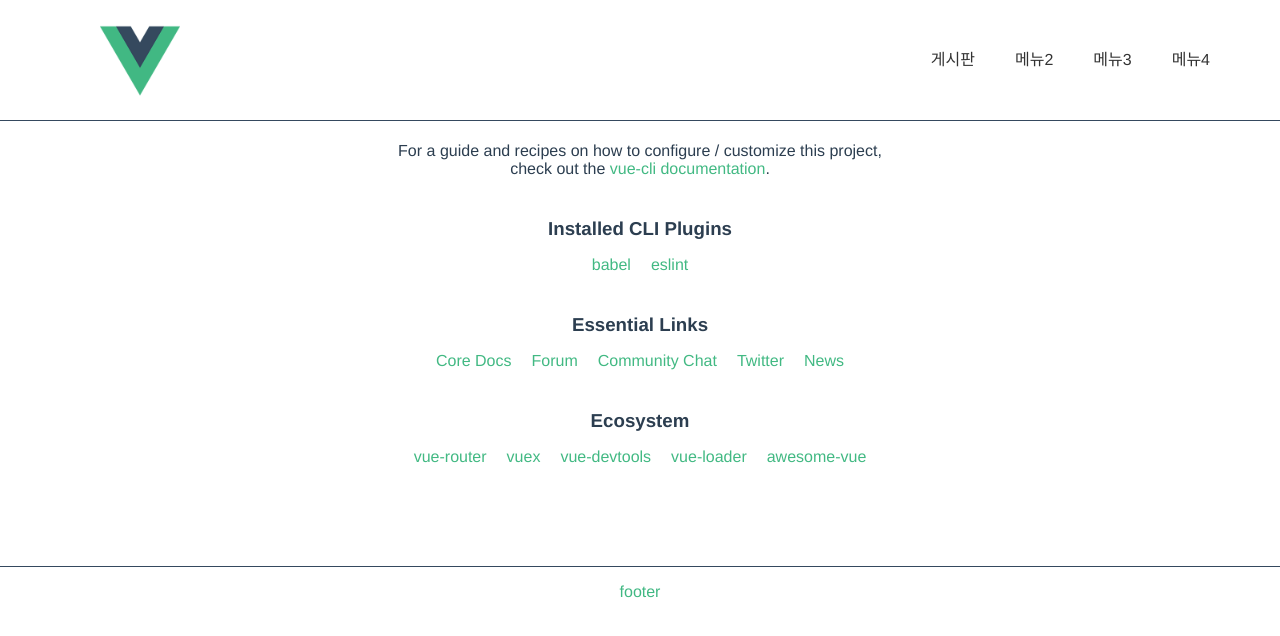
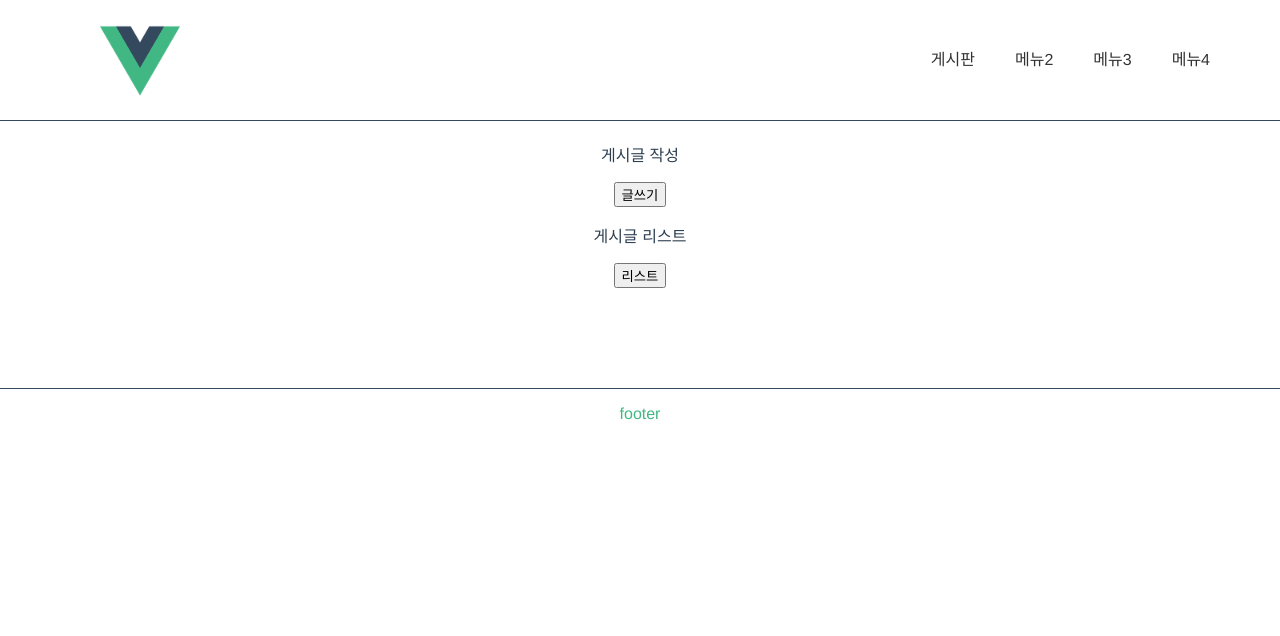
Before and after one commit to Capstone-CampingPlanner/Vue-Spring-Board, a Vue app in the folder src/vue-board/: page / in a window 1280 px wide. Shown: the top 636 px of the page. Built offline with nearby package versions, Linux system fonts and the light colour scheme.

Commit message:
2022/03/30 조금 고생했음..

```diff
--- a/src/vue-board/src/components/HelloWorld.vue
+++ b/src/vue-board/src/components/HelloWorld.vue
@@ -1,32 +1,11 @@
 <template>
   <div class="hello">
     <h1>{{ msg }}</h1>
-    <p>
-      For a guide and recipes on how to configure / customize this project,<br>
-      check out the
-      <a href="https://cli.vuejs.org" target="_blank" rel="noopener">vue-cli documentation</a>.
-    </p>
-    <h3>Installed CLI Plugins</h3>
-    <ul>
-      <li><a href="https://github.com/vuejs/vue-cli/tree/dev/packages/%40vue/cli-plugin-babel" target="_blank" rel="noopener">babel</a></li>
-      <li><a href="https://github.com/vuejs/vue-cli/tree/dev/packages/%40vue/cli-plugin-eslint" target="_blank" rel="noopener">eslint</a></li>
-    </ul>
-    <h3>Essential Links</h3>
-    <ul>
-      <li><a href="https://vuejs.org" target="_blank" rel="noopener">Core Docs</a></li>
-      <li><a href="https://forum.vuejs.org" target="_blank" rel="noopener">Forum</a></li>
-      <li><a href="https://chat.vuejs.org" target="_blank" rel="noopener">Community Chat</a></li>
-      <li><a href="https://twitter.com/vuejs" target="_blank" rel="noopener">Twitter</a></li>
-      <li><a href="https://news.vuejs.org" target="_blank" rel="noopener">News</a></li>
-    </ul>
-    <h3>Ecosystem</h3>
-    <ul>
-      <li><a href="https://router.vuejs.org" target="_blank" rel="noopener">vue-router</a></li>
-      <li><a href="https://vuex.vuejs.org" target="_blank" rel="noopener">vuex</a></li>
-      <li><a href="https://github.com/vuejs/vue-devtools#vue-devtools" target="_blank" rel="noopener">vue-devtools</a></li>
-      <li><a href="https://vue-loader.vuejs.org" target="_blank" rel="noopener">vue-loader</a></li>
-      <li><a href="https://github.com/vuejs/awesome-vue" target="_blank" rel="noopener">awesome-vue</a></li>
-    </ul>
+    <p>게시글 작성</p>
+    <button @click="read">글쓰기</button>
+    <p>게시글 리스트</p>
+    <button @click="list">리스트</button>
+
   </div>
 </template>
 
@@ -35,6 +14,19 @@ export default {
   name: 'HelloWorld',
   props: {
     msg: String
+  }
+  ,
+  methods: {
+    list() {
+      this.$router.push({
+        path: 'Read'
+      })
+    },
+    read() {
+      this.$router.push({
+        path: 'Create'
+      })
+    }
   }
 }
 </script>
--- a/src/vue-board/src/components/Read.vue
+++ b/src/vue-board/src/components/Read.vue
@@ -6,28 +6,46 @@
         <td>제목</td>
         <td>내용</td>
       </tr>
-      <tr :key="index" v-for="(value, index) in data" @click="detail(index)">
-        <td>{{value.writer}}</td>
-        <td>{{value.title}}</td>
-        <td>{{value.content}}</td>
+      <tr v-for="item in list" :key="item.id" :item="item" @click="detail(index)">
+        <td>{{item.writer_code}}</td>
+        <td>{{item.title}}</td>
+        <td>{{item.content}}</td>
       </tr>
     </table>
     <button @click="write">글쓰기</button>
+
+
   </div>
 
 </template>
 
 <script>
-import data from '@/data'
+// import data from '@/data'
+import axios from "axios";
 
 export default {
   name: 'Read',
+  created() {
+    this.fetchData()
+  },
   data() {
     return {
-      data: data
+      list: [],
+      item: '',
     }
   },
+
   methods: {
+    fetchData() {
+      axios.get('http://localhost:8090/api/list')
+          .then((res) => {
+            console.log(res.data);
+            this.list = res.data;
+          })
+          .catch((ex) =>{
+            console.log("fail", ex)
+          })
+    },
     write() {
       this.$router.push({
         path: 'create'
@@ -41,6 +59,7 @@ export default {
         }
       })
     }
+
   }
 }
 </script>
--- a/src/vue-board/src/components/common/Header.vue
+++ b/src/vue-board/src/components/common/Header.vue
@@ -3,7 +3,7 @@
     <h1><router-link to="/"><img alt="Vue logo" src="../../assets/logo.png" width="80"></router-link></h1>
     <div class="menuWrap">
       <ul class="menu">
-        <li><router-link to="/board/list">게시판</router-link></li>
+        <li><router-link to="/board/Write">게시판</router-link></li>
         <li><a href="javascript:;">메뉴2</a></li>
         <li><a href="javascript:;">메뉴3</a></li>
         <li><a href="javascript:;">메뉴4</a></li>
```
Also changed, not shown: src/vue-board/src/components/Create.vue (+0 -8 lines), 1 other file (tests, documents, lock files or other folders).
